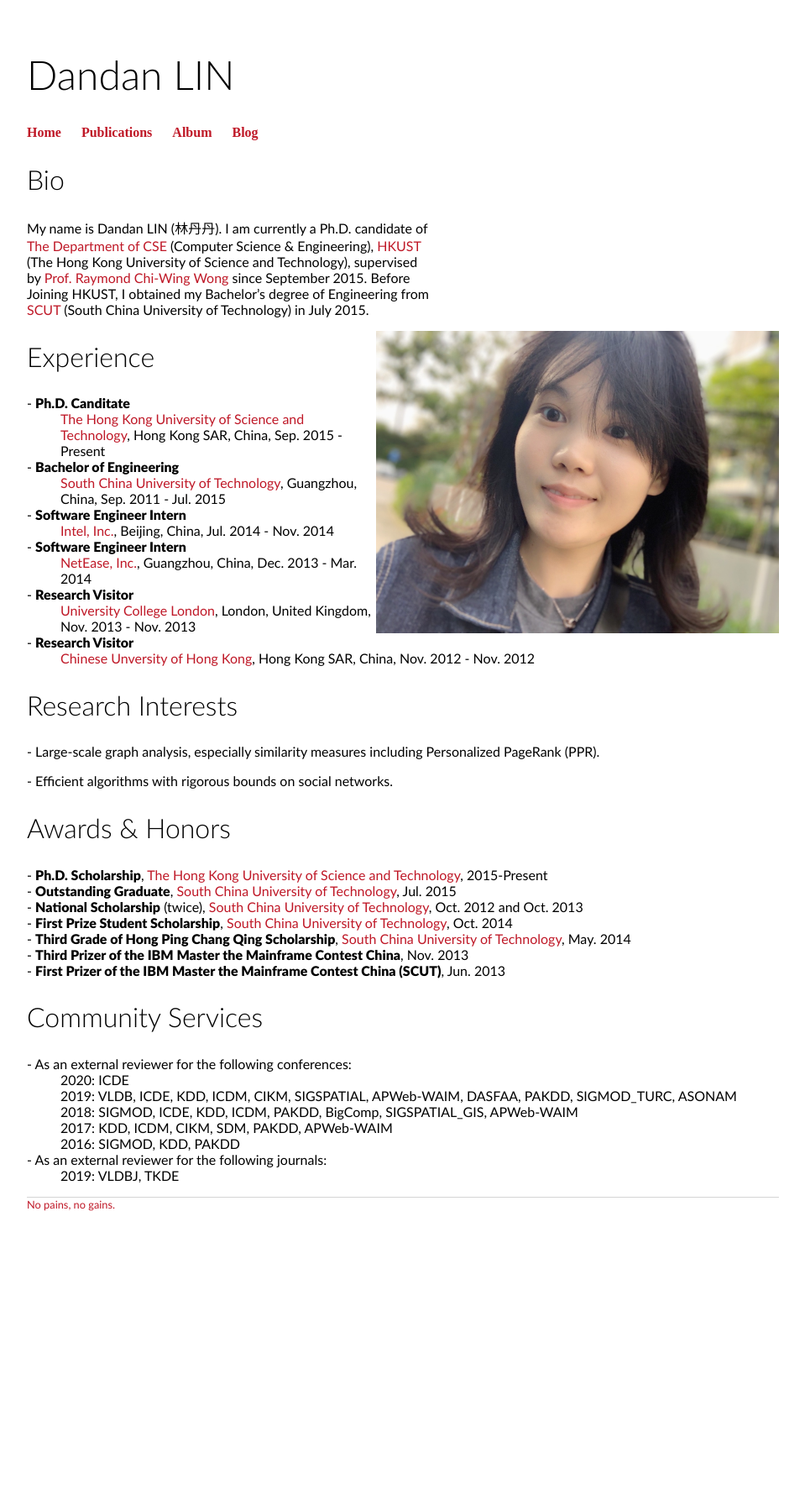
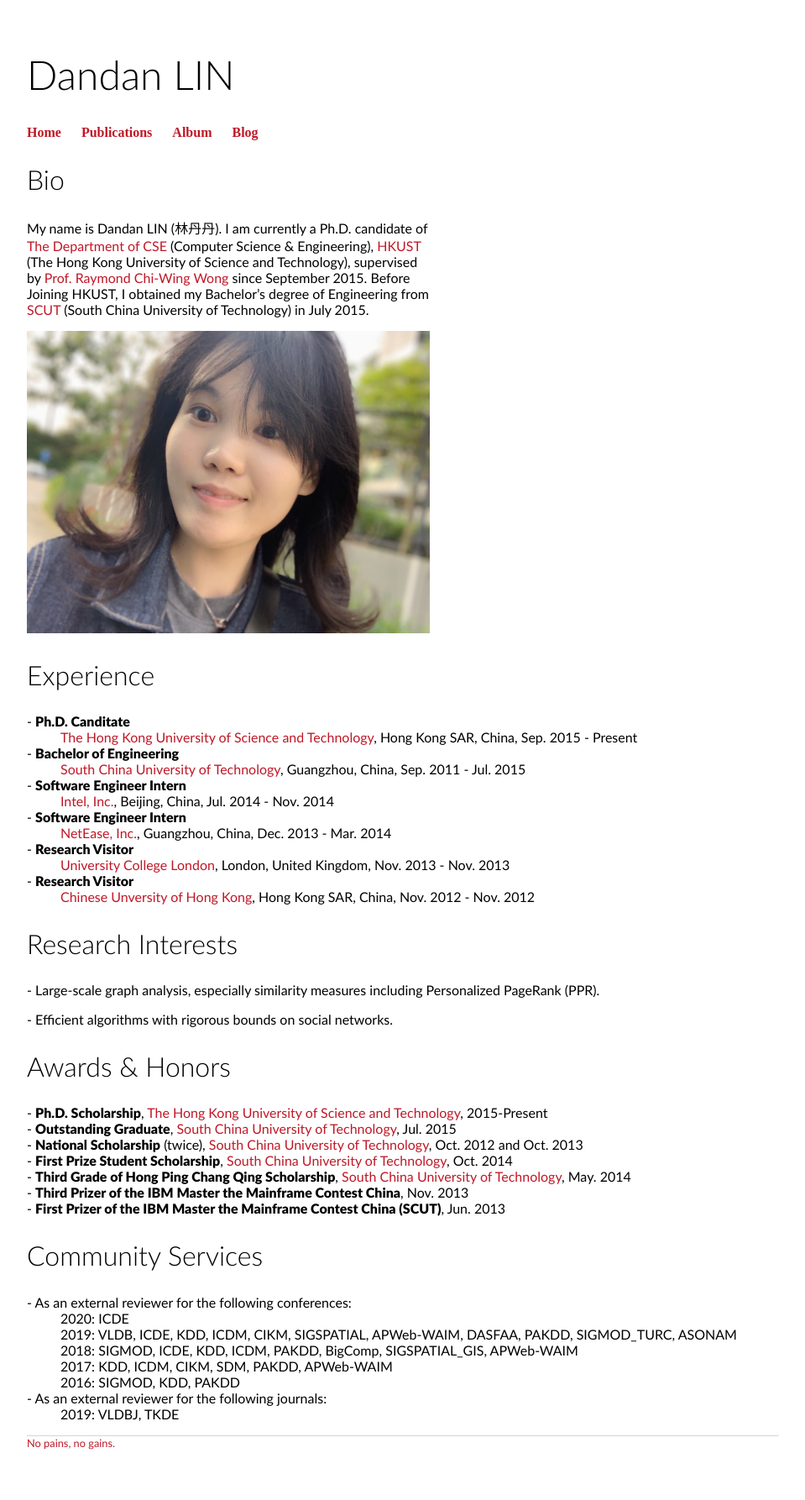
Before and after one commit to 2danlin/2danlin.github.io, a Jekyll site: the page built from index.html, in a window 1280 px wide. Shown: the whole page at 84% size, without its empty margins (160-1119 px from the left). Built offline with Jekyll 4.4.1, drawn with Linux system fonts in a browser that asks for light colours; before the commit the page ends 1502 px from its top, so only the background shows below that.

Commit message:
Update index.html

```diff
--- a/index.html
+++ b/index.html
@@ -4,8 +4,6 @@ title: Dandan's Homepage
 ---
 <div class="blurb">
 	<h2>Bio</h2>
-	<div id="bio">
-		<div>
 	<p style="width:480px;">My name is Dandan LIN (林丹丹).
 		I am currently a Ph.D. candidate
 		of <a href="https://www.cse.ust.hk/">The Department of CSE</a> (Computer Science & Engineering),
@@ -13,13 +11,8 @@ title: Dandan's Homepage
 		supervised by <a href="https://home.cse.ust.hk/~raywong/">Prof. Raymond Chi-Wing Wong</a> since September 2015.
 		Before Joining HKUST, I obtained my Bachelor’s degree of Engineering from <a href="https://www.scut.edu.cn/new/">SCUT</a> (South China University of Technology) in July 2015.
 
-			</p>
-		</div>
-		<div style="float:right;">
-			<img src="/img/home_img.jpeg" style="width:480px; display:inline-block;"/>
-		</div>
-
-	</div>
+	</p>
+	<img src="/img/home_img.jpeg" style="width:480px; display:inline-block;"/>
 </div><!-- /.blurb -->
 
 <div class="blurb">
```
